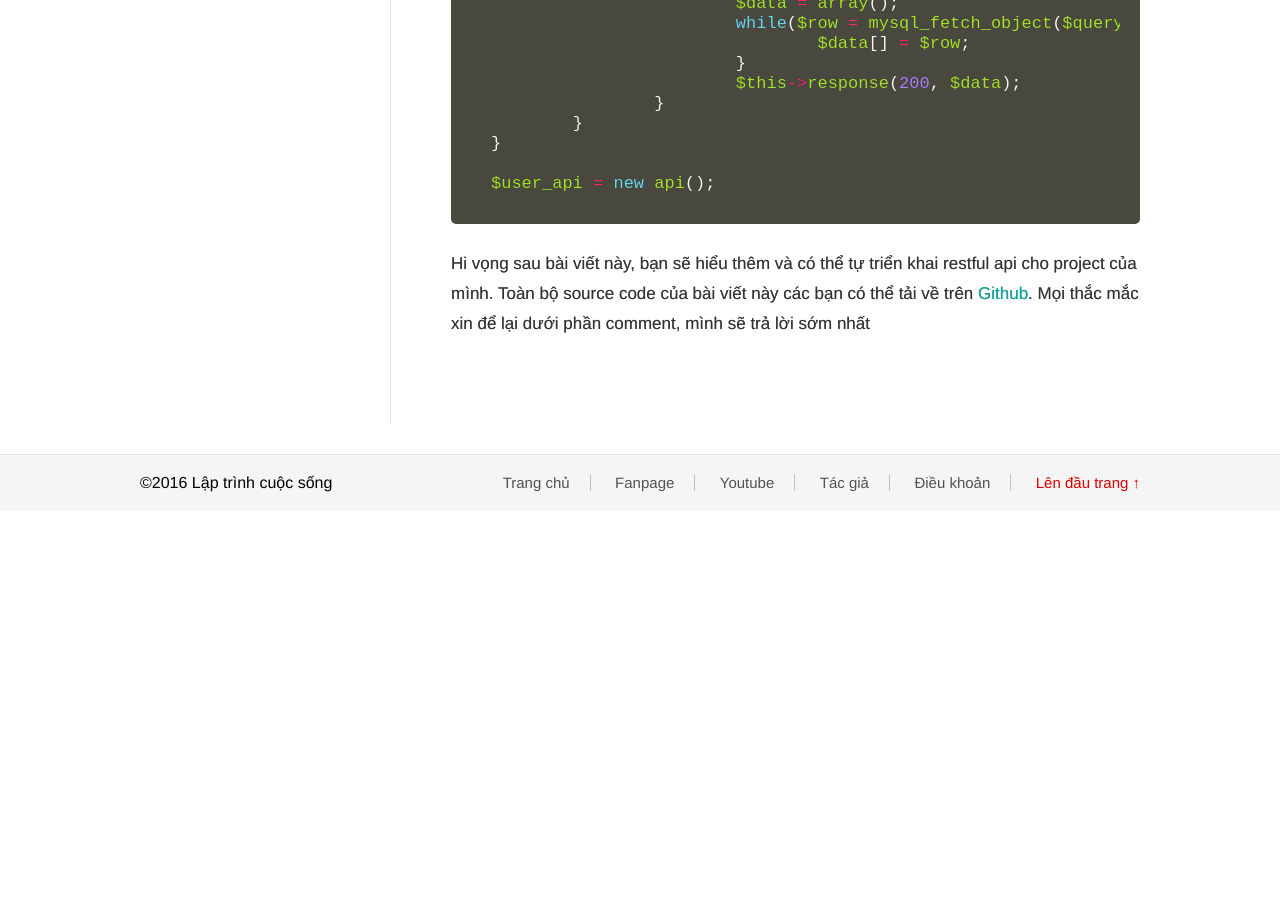
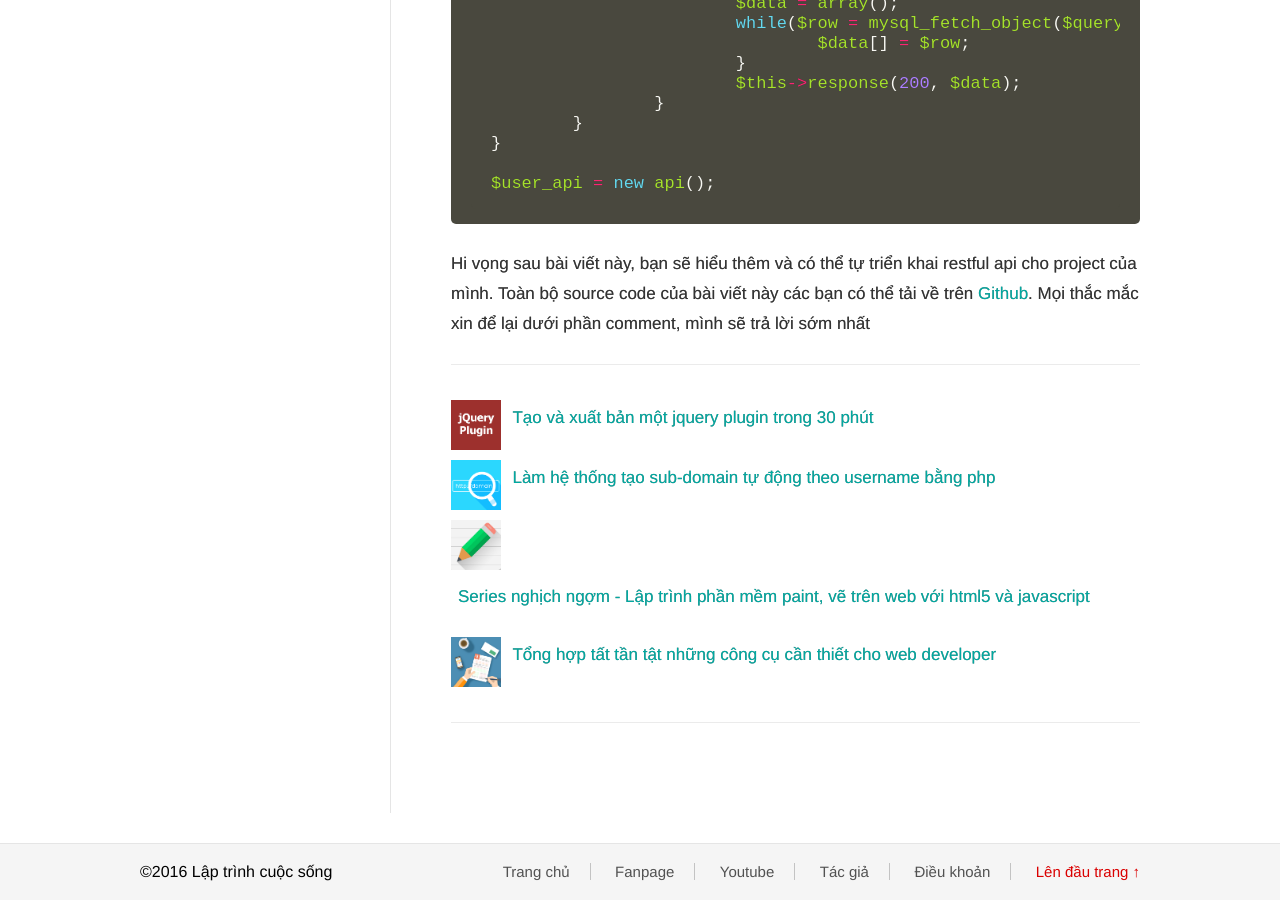
Before and after one commit to nguyentest/laptrinhcuocsong, a Jekyll site: the page built from _posts/2017-02-25-cung-nhau-tao-restful-api-don-gian-voi-php.md, in a window 1280 px wide and 900 px high, scrolled down 7686 px. Built offline with Jekyll 4.4.1, drawn with Linux system fonts in a browser that asks for light colours; emoji names are drawn with the system emoji font; before the commit the page ends 8197 px from its top, so only the background shows below that; some of the changed lines change nothing that is shown.

Commit message:
Update 2017-02-25-cung-nhau-tao-restful-api-don-gian-voi-php.md

```diff
--- a/_posts/2017-02-25-cung-nhau-tao-restful-api-don-gian-voi-php.md
+++ b/_posts/2017-02-25-cung-nhau-tao-restful-api-don-gian-voi-php.md
@@ -3,6 +3,15 @@ layout: post
 title: Cùng nhau tạo restful API đơn giản với php
 thumbnail: restful-api.jpg
 category: Chuyện lập trình
+related_posts:
+ - title:
+   link: http://laptrinhcuocsong.com/tao-va-xuat-ban-jquery-plugin-trong-30-phut.html
+ - title:
+   link: http://laptrinhcuocsong.com/lam-he-thong-tu-dong-tao-sub-domain-bang-php.html
+ - title:
+   link: http://laptrinhcuocsong.com/series-nghich-ngom-lap-trinh-phan-mem-paint-ve-tren-web-html5-javascript.html
+ - title:
+   link: http://laptrinhcuocsong.com/tong-hop-nhung-cong-cu-can-thiet-cho-web-developer.html
 ---
 Như các bạn đã biết, các API (Application Programming Interfaces) được sử dụng rất phổ biến, trong thế giới kết nối như bây giờ, một ứng dụng không thể đứng độc lập mà cần phải kết nối với các ứng dụng khác. Có thể nói một sản phẩm nếu không có các API giống như máy tính không được kết nối Internet vậy. Trong bài viết này,  mình sẽ cùng các bạn tạo một restful API đơn giản với php.
 
```
